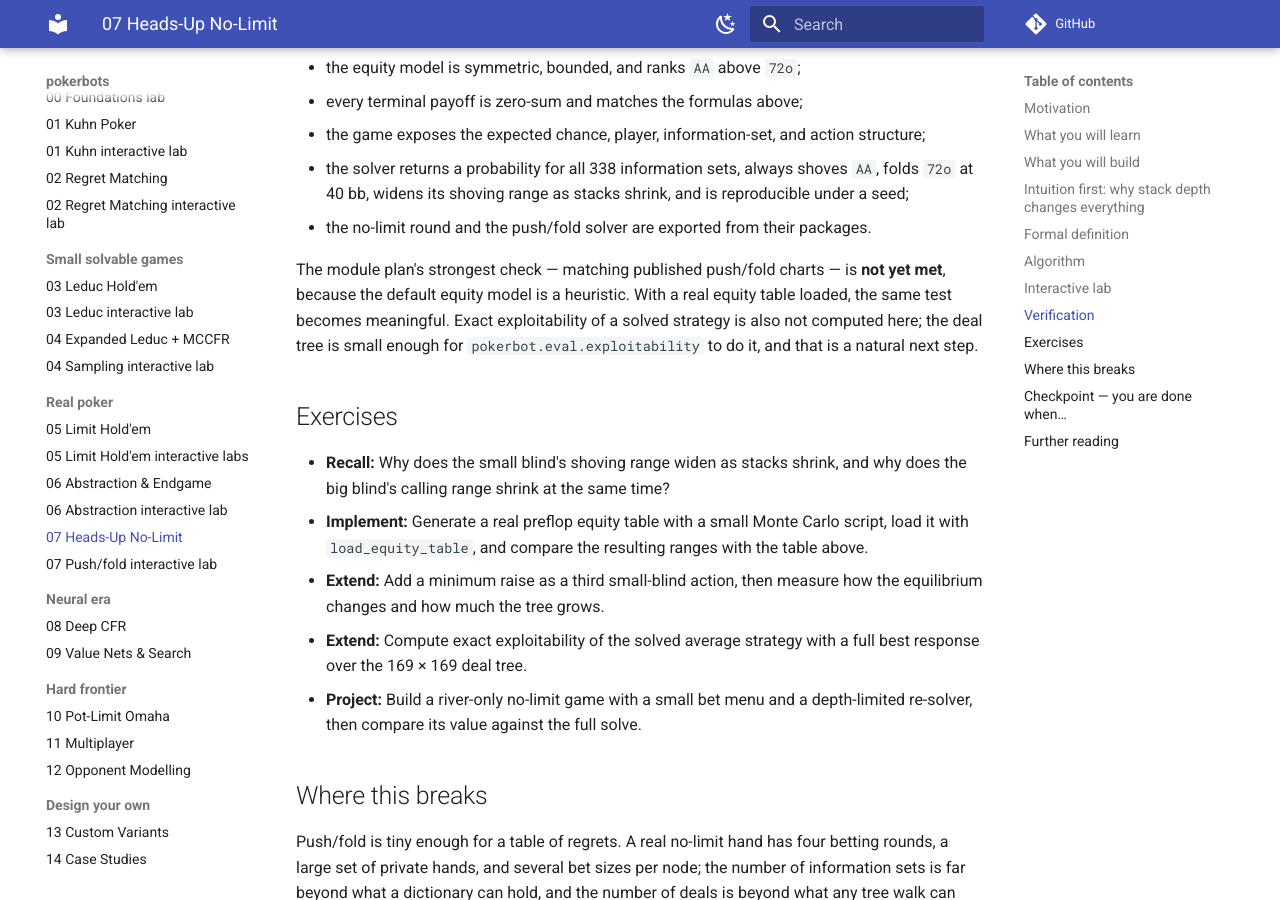
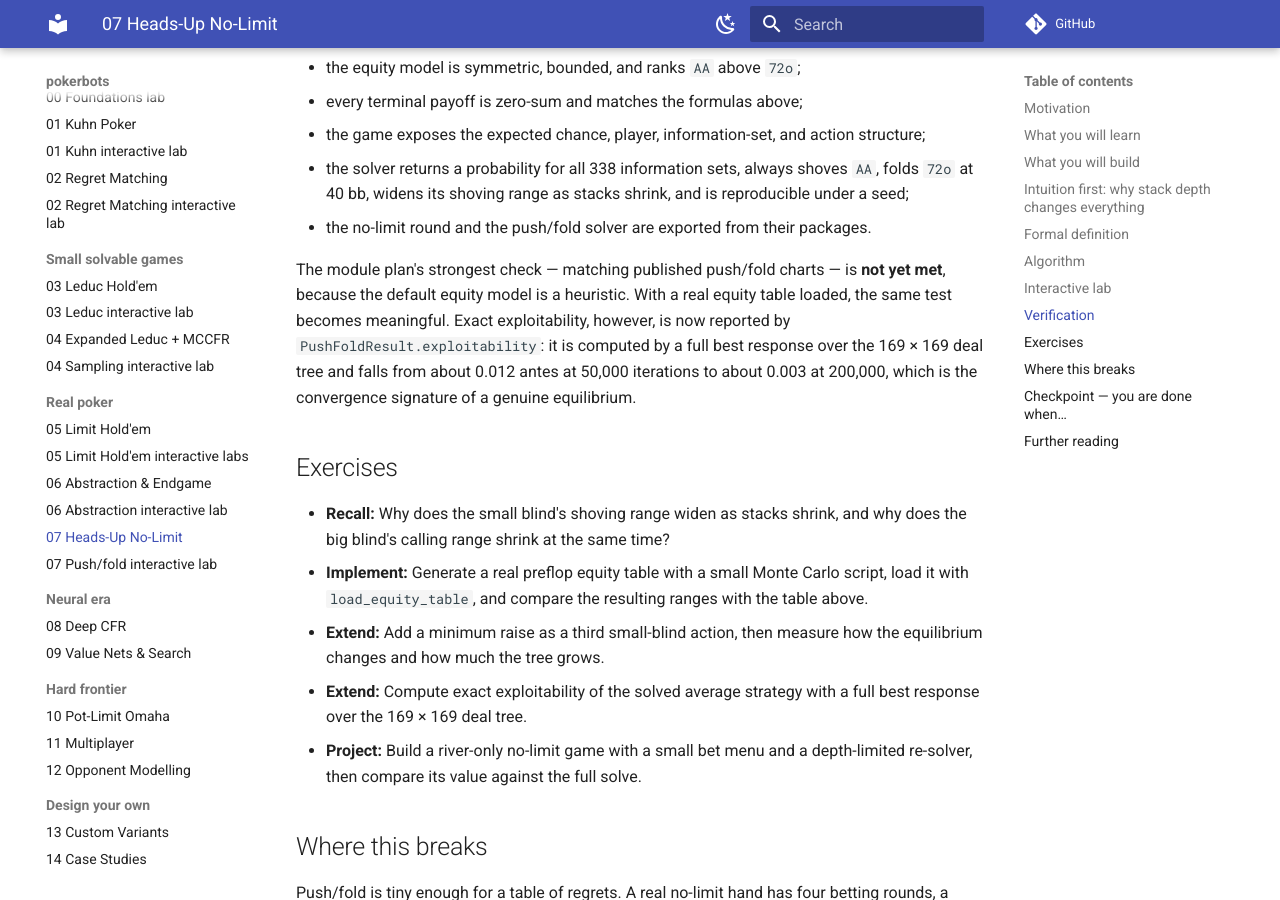
Before and after one commit to heisenberg5869/pokerbots.github.io, an MkDocs documentation site: the page built from docs/modules/07_nolimit.md, in a window 1280 px wide and 900 px high, scrolled down 4385 px. Built offline with MkDocs 1.6.1 and Material for MkDocs 9.7.7, drawn with Linux system fonts in a browser that asks for light colours; comment, search, counter and statistics services are not loaded.

Commit message:
Report exact exploitability for push/fold solver

```diff
--- a/docs/modules/07_nolimit.md
+++ b/docs/modules/07_nolimit.md
@@ -132,7 +132,7 @@ It prints both ranges for a ten-big-blind game. Change the first argument to mov
 - the solver returns a probability for all 338 information sets, always shoves `AA`, folds `72o` at 40 bb, widens its shoving range as stacks shrink, and is reproducible under a seed;
 - the no-limit round and the push/fold solver are exported from their packages.
 
-The module plan's strongest check — matching published push/fold charts — is **not yet met**, because the default equity model is a heuristic. With a real equity table loaded, the same test becomes meaningful. Exact exploitability of a solved strategy is also not computed here; the deal tree is small enough for `pokerbot.eval.exploitability` to do it, and that is a natural next step.
+The module plan's strongest check — matching published push/fold charts — is **not yet met**, because the default equity model is a heuristic. With a real equity table loaded, the same test becomes meaningful. Exact exploitability, however, is now reported by `PushFoldResult.exploitability`: it is computed by a full best response over the 169 × 169 deal tree and falls from about 0.012 antes at 50,000 iterations to about 0.003 at 200,000, which is the convergence signature of a genuine equilibrium.
 
 ## Exercises
 
```
Also changed, not shown: modules/07_nolimit/notebook.ipynb.
